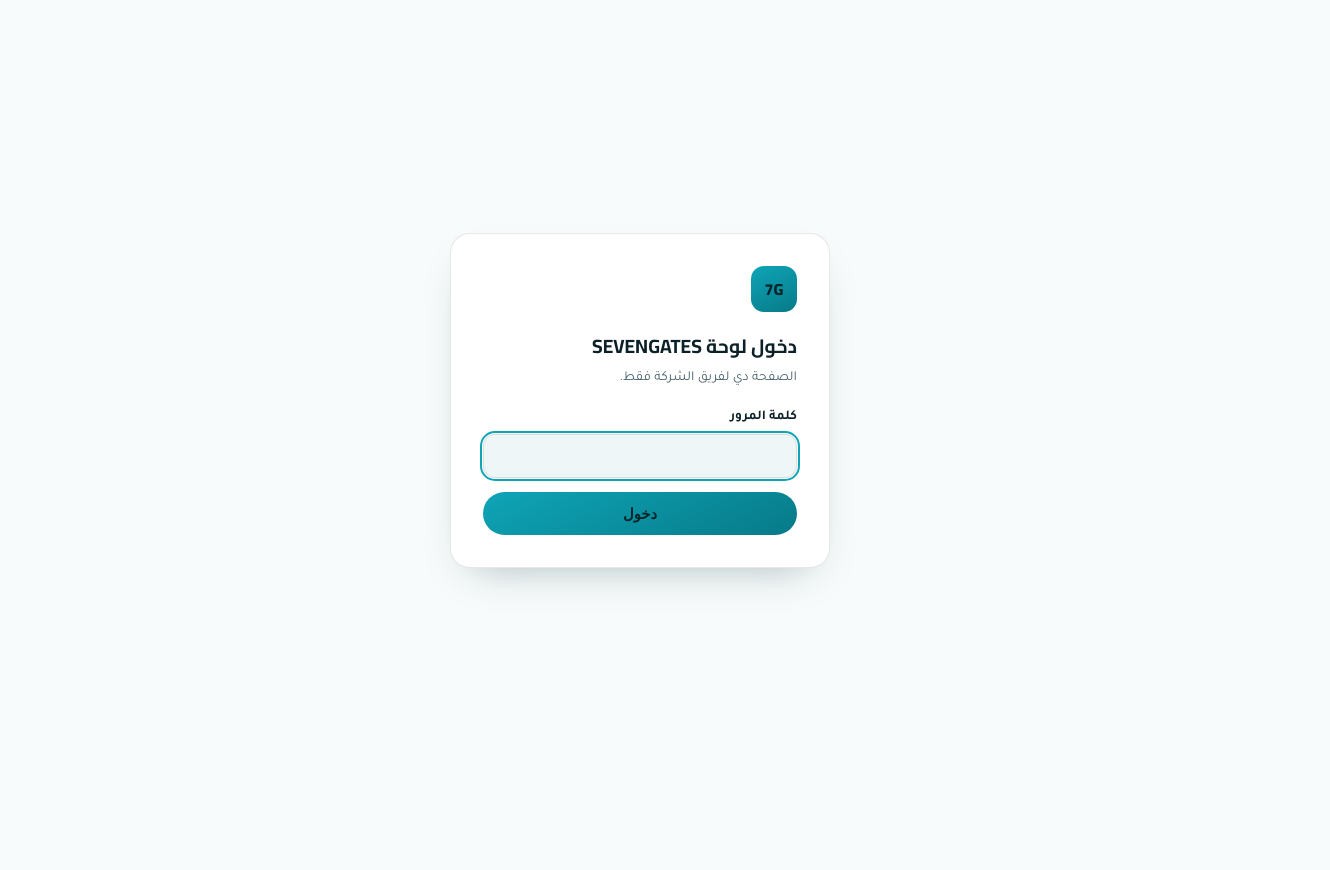
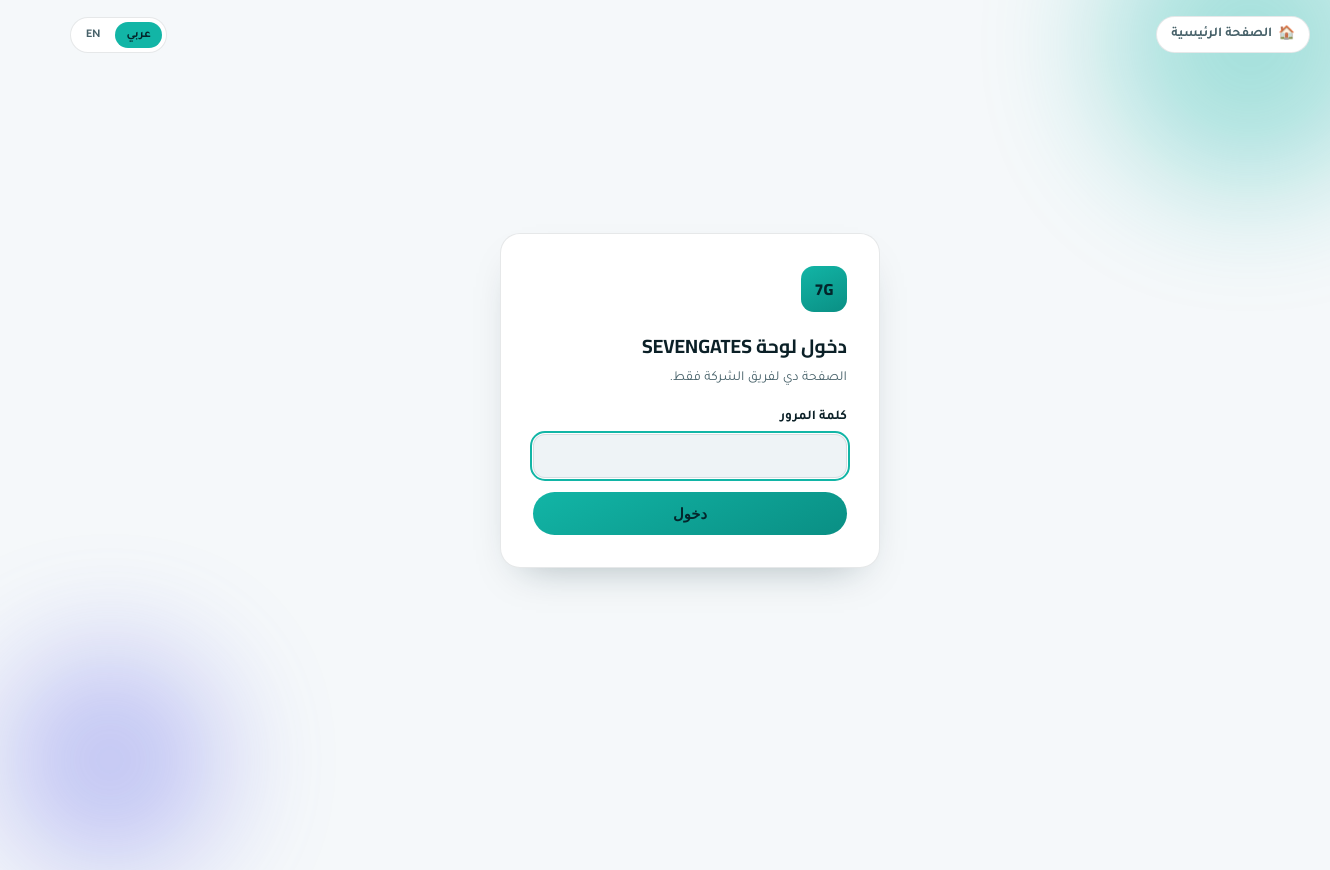
Before and after one commit to sevencargoae-png/sevengates-platform, a website: page views/login.html in a window 1280 px wide. Shown: the whole page, 1330 px wide, since content can reach past the window. Before the commit the page ends 800 px from the top, so only its background shows below. Drawn offline with Linux system fonts and the light colour scheme.

Commit message:
Update login.html

```diff
--- a/views/login.html
+++ b/views/login.html
@@ -3,44 +3,107 @@
 <head>
 <meta charset="UTF-8">
 <meta name="viewport" content="width=device-width, initial-scale=1, viewport-fit=cover">
-<title>دخول الفريق — SEVENGATES</title>
+<title data-i18n="pageTitle">دخول الفريق — SEVENGATES</title>
 <meta name="robots" content="noindex">
-<link rel="stylesheet" href="https://fonts.googleapis.com/css2?family=Cairo:wght@700;800&family=Tajawal:wght@400;500;700&display=swap">
+<link rel="stylesheet" href="https://fonts.googleapis.com/css2?family=Cairo:wght@600;700;800&family=Tajawal:wght@400;500;700&display=swap">
 <style>
-  :root{ --surface:#f7fbfb; --surface-card:#ffffff; --surface-sunken:#eef6f7; --text-primary:#0b2027; --text-secondary:#48626a;
-    --accent:#0ea5b7; --accent-strong:#077a88; --border:rgba(11,32,39,0.10); --shadow:0 18px 40px -22px rgba(6,40,48,0.35); color-scheme:light; }
-  @media (prefers-color-scheme: dark){ :root{ --surface:#0a1417; --surface-card:#101e22; --surface-sunken:#0d1a1e; --text-primary:#f2fafb; --text-secondary:#a9c3c8; --accent:#29c7da; --accent-strong:#63e0ee; --border:rgba(255,255,255,0.12); color-scheme:dark; } }
+  :root{
+    --navy:#071626; --indigo:#5B5FE8;
+    --surface:#f5f8fa; --surface-card:#ffffff; --surface-sunken:#eef3f6;
+    --text-primary:#0b2027; --text-secondary:#48626a; --text-muted:#83999e;
+    --accent:#12B5A6; --accent-strong:#0A8F84; --accent-tint:#E3F7F4;
+    --border:rgba(11,32,39,0.10); --shadow:0 18px 40px -22px rgba(6,40,48,0.35); color-scheme:light;
+  }
+  @media (prefers-color-scheme: dark){
+    :root:not([data-theme="light"]){
+      --surface:#0a1417; --surface-card:#101e22; --surface-sunken:#0d1a1e;
+      --text-primary:#f2fafb; --text-secondary:#a9c3c8; --text-muted:#6f8c91;
+      --accent:#29c7da; --accent-strong:#63e0ee; --accent-tint:#12333a;
+      --border:rgba(255,255,255,0.12); color-scheme:dark;
+    }
+  }
   *{box-sizing:border-box;} html,body{margin:0;height:100%;}
-  body{background:var(--surface);color:var(--text-primary);font-family:'Tajawal',system-ui,sans-serif;display:flex;align-items:center;justify-content:center;padding:20px;}
-  .card{background:var(--surface-card);border:1px solid var(--border);border-radius:20px;box-shadow:var(--shadow);padding:32px;width:100%;max-width:380px;}
-  .mark{width:46px;height:46px;border-radius:13px;background:linear-gradient(155deg,var(--accent),var(--accent-strong));display:flex;align-items:center;justify-content:center;color:#04252b;font-weight:800;font-family:'Cairo';margin-bottom:16px;}
-  h1{font-family:'Cairo';font-size:1.2rem;margin:0 0 6px;}
+  body{background:var(--surface);color:var(--text-primary);font-family:'Tajawal',system-ui,sans-serif;display:flex;align-items:center;justify-content:center;padding:20px;position:relative;overflow:hidden;}
+  body.lang-en{font-family:'Inter',system-ui,sans-serif;}
+  h1,.mark{font-family:'Cairo',system-ui,sans-serif;}
+  body.lang-en h1{font-family:'Inter',system-ui,sans-serif;}
+  @media(prefers-reduced-motion:reduce){ *{animation:none !important;transition:none !important;} }
+  .blob{position:absolute;border-radius:50%;filter:blur(60px);opacity:.35;z-index:0;animation:float 9s ease-in-out infinite;}
+  .blob.b1{width:280px;height:280px;background:var(--accent);top:-80px;right:-60px;}
+  .blob.b2{width:220px;height:220px;background:var(--indigo);bottom:-70px;left:-50px;animation-delay:-4s;}
+  @keyframes float{0%,100%{transform:translateY(0) scale(1);}50%{transform:translateY(-18px) scale(1.05);}}
+  @keyframes fadeUp{from{opacity:0;transform:translateY(14px);}to{opacity:1;transform:translateY(0);}}
+  .topbar{position:absolute;top:0;left:0;right:0;display:flex;align-items:center;justify-content:space-between;padding:16px 20px;z-index:2;}
+  .home-link{display:inline-flex;align-items:center;gap:6px;text-decoration:none;color:var(--text-secondary);font-size:.84rem;font-weight:700;background:var(--surface-card);border:1px solid var(--border);border-radius:100px;padding:8px 14px;box-shadow:var(--shadow);}
+  .lang-toggle{display:inline-flex;align-items:center;gap:4px;border:1px solid var(--border);border-radius:100px;padding:4px;background:var(--surface-card);box-shadow:var(--shadow);}
+  .lang-toggle button{border:none;background:transparent;padding:6px 11px;border-radius:100px;font-weight:700;font-size:.74rem;cursor:pointer;color:var(--text-secondary);font-family:inherit;}
+  .lang-toggle button.active{background:var(--accent);color:#04252b;}
+  .card{position:relative;z-index:1;background:var(--surface-card);border:1px solid var(--border);border-radius:20px;box-shadow:var(--shadow);padding:32px;width:100%;max-width:380px;animation:fadeUp .5s ease;}
+  .mark{width:46px;height:46px;border-radius:13px;background:linear-gradient(155deg,var(--accent),var(--accent-strong));display:flex;align-items:center;justify-content:center;color:#04252b;font-weight:800;margin-bottom:16px;}
+  h1{font-size:1.2rem;margin:0 0 6px;}
   p{color:var(--text-secondary);font-size:.86rem;margin:0 0 22px;}
   label{display:block;font-size:.84rem;font-weight:700;margin-bottom:8px;}
-  input{width:100%;padding:12px 14px;border-radius:12px;border:1px solid var(--border);background:var(--surface-sunken);color:var(--text-primary);font-family:'Tajawal';font-size:.95rem;margin-bottom:14px;}
+  input{width:100%;padding:12px 14px;border-radius:12px;border:1px solid var(--border);background:var(--surface-sunken);color:var(--text-primary);font-family:inherit;font-size:.95rem;margin-bottom:14px;}
   input:focus{outline:2px solid var(--accent);outline-offset:1px;}
-  button{width:100%;padding:13px;border-radius:100px;border:none;font-weight:700;font-size:.92rem;cursor:pointer;background:linear-gradient(155deg,var(--accent),var(--accent-strong));color:#04252b;}
+  button[type="submit"]{width:100%;padding:13px;border-radius:100px;border:none;font-weight:700;font-size:.92rem;cursor:pointer;background:linear-gradient(155deg,var(--accent),var(--accent-strong));color:#04252b;transition:transform .15s;}
+  button[type="submit"]:hover{transform:translateY(-1px);}
   button[disabled]{opacity:.6;cursor:not-allowed;}
   .err{color:#c94040;font-size:.82rem;margin-top:-6px;margin-bottom:12px;display:none;}
 </style>
 </head>
 <body>
+  <div class="blob b1"></div>
+  <div class="blob b2"></div>
+  <div class="topbar">
+    <a class="home-link" href="/"><span>🏠</span><span data-i18n="backHome">الصفحة الرئيسية</span></a>
+    <div class="lang-toggle" role="group" aria-label="Language">
+      <button type="button" data-lang="ar">عربي</button>
+      <button type="button" data-lang="en">EN</button>
+    </div>
+  </div>
   <form class="card" id="loginForm">
     <div class="mark">7G</div>
-    <h1>دخول لوحة SEVENGATES</h1>
-    <p>الصفحة دي لفريق الشركة فقط.</p>
-    <label for="password">كلمة المرور</label>
+    <h1 data-i18n="heading">دخول لوحة SEVENGATES</h1>
+    <p data-i18n="sub">الصفحة دي لفريق الشركة فقط.</p>
+    <label for="password" data-i18n="passLabel">كلمة المرور</label>
     <input type="password" id="password" autofocus>
-    <div class="err" id="loginErr">كلمة المرور غير صحيحة</div>
-    <button type="submit" id="loginBtn">دخول</button>
+    <div class="err" id="loginErr" data-i18n="errMsg">كلمة المرور غير صحيحة</div>
+    <button type="submit" id="loginBtn" data-i18n="submitBtn">دخول</button>
   </form>
 <script>
+  var I18N = {
+    ar: { pageTitle:'دخول الفريق — SEVENGATES', backHome:'الصفحة الرئيسية', heading:'دخول لوحة SEVENGATES', sub:'الصفحة دي لفريق الشركة فقط.', passLabel:'كلمة المرور', errMsg:'كلمة المرور غير صحيحة', submitBtn:'دخول', loadingBtn:'جارِ الدخول…' },
+    en: { pageTitle:'Team Login — SEVENGATES', backHome:'Home Page', heading:'SEVENGATES Dashboard Login', sub:'This page is for company staff only.', passLabel:'Password', errMsg:'Incorrect password', submitBtn:'Log in', loadingBtn:'Logging in…' }
+  };
+  var currentLang = 'ar';
+  try { currentLang = localStorage.getItem('sg_lang') || 'ar'; } catch(e){}
+  function i18n(k){ return (I18N[currentLang] && I18N[currentLang][k]) || I18N.ar[k] || ''; }
+  function applyLang(l){
+    currentLang = l;
+    try { localStorage.setItem('sg_lang', l); } catch(e){}
+    document.documentElement.lang = l;
+    document.documentElement.dir = l === 'ar' ? 'rtl' : 'ltr';
+    document.body.classList.toggle('lang-en', l === 'en');
+    document.querySelectorAll('[data-i18n]').forEach(function(el){
+      var k = el.getAttribute('data-i18n');
+      if (I18N[l][k] !== undefined) el.textContent = I18N[l][k];
+    });
+    document.querySelectorAll('.lang-toggle button').forEach(function(b){
+      b.classList.toggle('active', b.getAttribute('data-lang') === l);
+    });
+    document.title = i18n('pageTitle');
+  }
+  document.querySelectorAll('.lang-toggle button').forEach(function(b){
+    b.addEventListener('click', function(){ applyLang(b.getAttribute('data-lang')); });
+  });
+  applyLang(currentLang);
+
   document.getElementById('loginForm').addEventListener('submit', function(e){
     e.preventDefault();
     var btn = document.getElementById('loginBtn');
     var err = document.getElementById('loginErr');
     err.style.display = 'none';
-    btn.disabled = true; btn.textContent = 'جارِ الدخول…';
+    btn.disabled = true; btn.textContent = i18n('loadingBtn');
     fetch('/api/staff/login', {
       method:'POST', headers:{'Content-Type':'application/json'},
       body: JSON.stringify({ password: document.getElementById('password').value })
@@ -49,7 +112,7 @@
       window.location.href = '/staff';
     }).catch(function(){
       err.style.display = 'block';
-      btn.disabled = false; btn.textContent = 'دخول';
+      btn.disabled = false; btn.textContent = i18n('submitBtn');
     });
   });
 </script>
```
